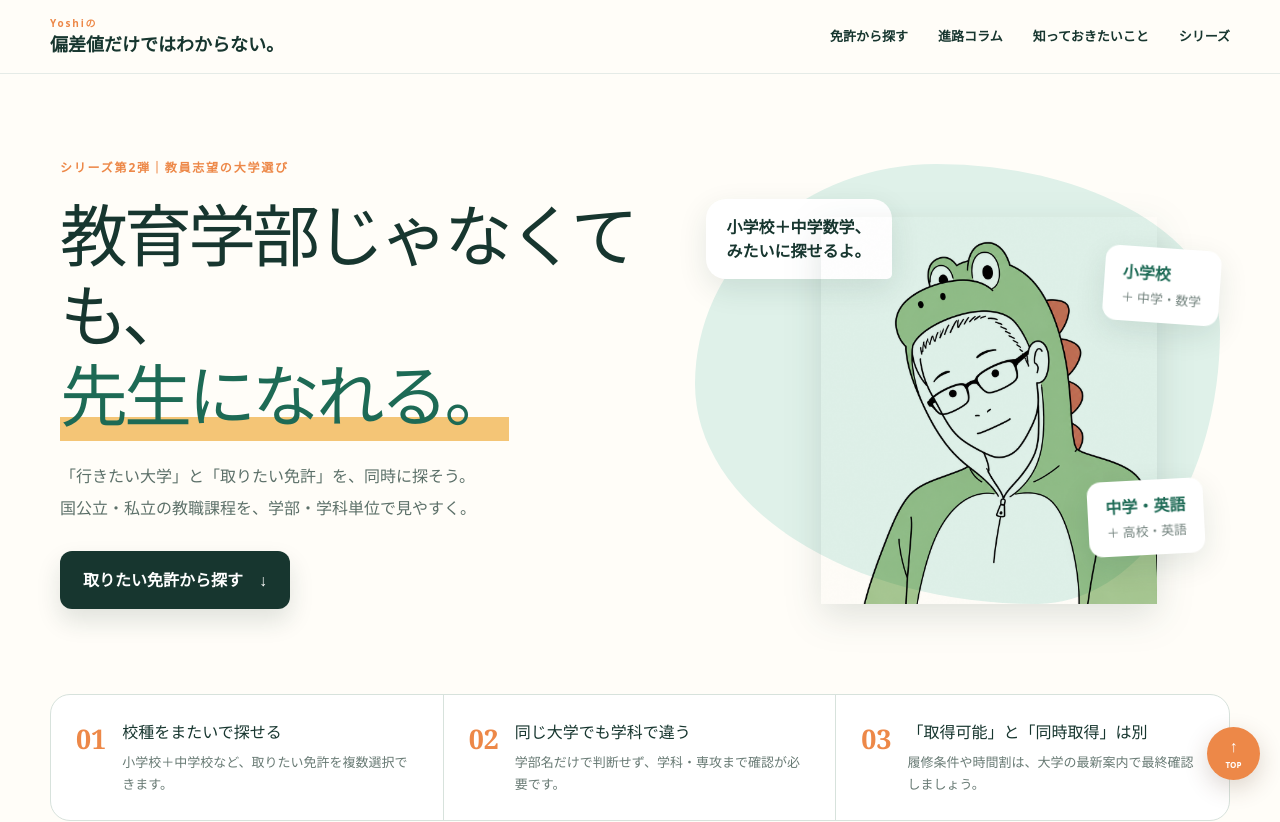
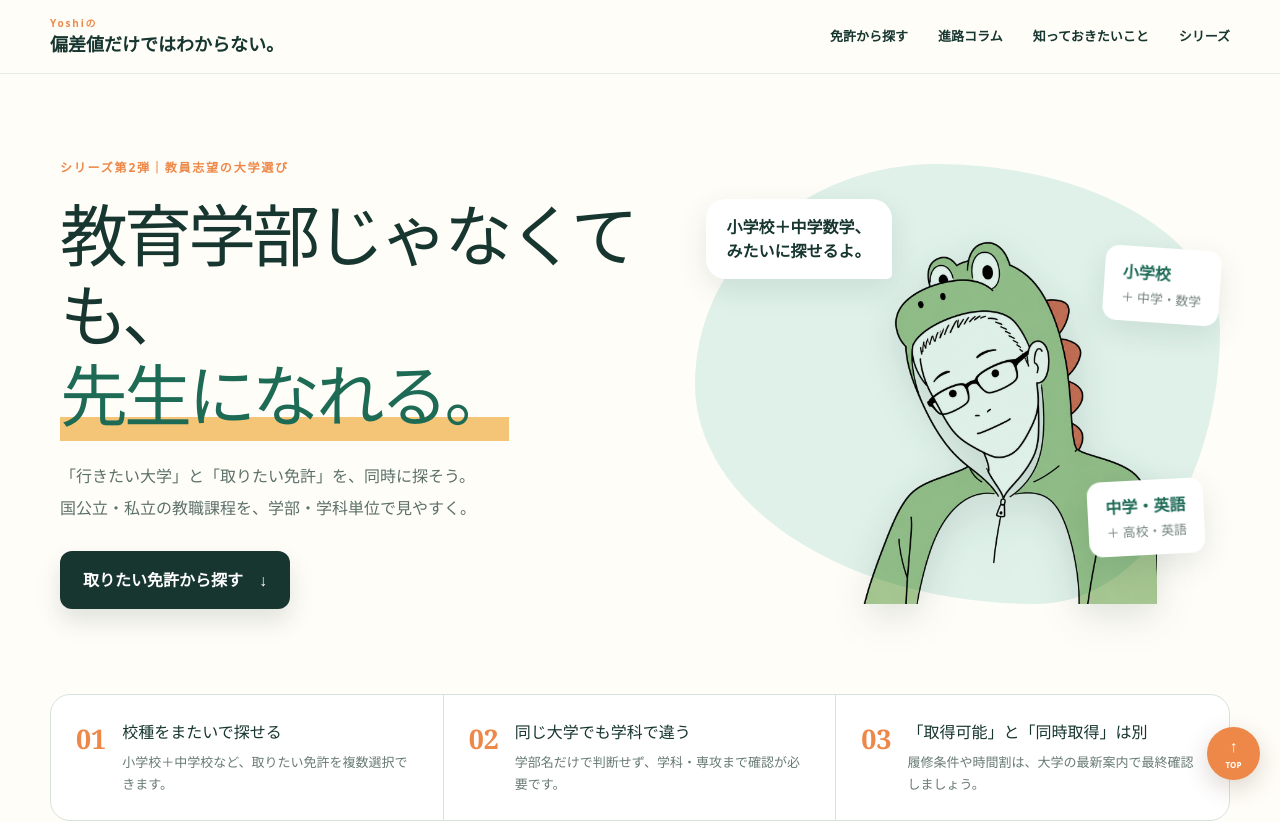
Before and after one commit to yoshiokayuta2-lgtm/teacher-license-navi, a Next.js app: page / in a window 1280 px wide. Shown: the top 822 px of the page. Built offline with nearby package versions, Linux system fonts and the light colour scheme.

Commit message:
Add files via upload

```diff
--- a/app/layout.tsx
+++ b/app/layout.tsx
@@ -15,6 +15,9 @@ const geistMono = Geist_Mono({
 export const metadata: Metadata = {
   title: "偏差値だけではわからない 教員免許ナビ",
   description: "教育学部以外も含め、大学・学部・学科から取得できる教員免許を探せる進路情報サイト。",
+  other: {
+    google: "notranslate",
+  },
   icons: {
     icon: "/favicon.svg",
     shortcut: "/favicon.svg",
@@ -27,7 +30,7 @@ export default function RootLayout({
   children: React.ReactNode;
 }>) {
   return (
-    <html lang="ja">
+    <html lang="ja" translate="no">
       <body
         className={`${geistSans.variable} ${geistMono.variable} antialiased`}
       >
--- a/app/page.tsx
+++ b/app/page.tsx
@@ -143,7 +143,7 @@ export default function Home() {
     <header><a className="brand" href="#top"><small>Yoshiの</small>偏差値だけではわからない。</a><nav><a href="#finder">免許から探す</a><a href="#columns">進路コラム</a><a href="#tips">知っておきたいこと</a><a href="#series">シリーズ</a></nav></header>
     <section className="hero">
       <div><p className="label">シリーズ第2弾｜教員志望の大学選び</p><h1>教育学部じゃなくても、<br/><em>先生になれる。</em></h1><p className="lead">「行きたい大学」と「取りたい免許」を、同時に探そう。<br/>国公立・私立の教職課程を、学部・学科単位で見やすく。</p><a className="cta" href="#finder">取りたい免許から探す　↓</a></div>
-      <div className="visual"><div className="bubble">小学校＋中学数学、<br/>みたいに探せるよ。</div><img className="yoshiHero" src={asset("/yoshi-teacher.png")} alt="恐竜の着ぐるみを着たYoshi"/><div className="mini one"><b>小学校</b><small>＋ 中学・数学</small></div><div className="mini two"><b>中学・英語</b><small>＋ 高校・英語</small></div></div>
+      <div className="visual"><div className="bubble">小学校＋中学数学、<br/>みたいに探せるよ。</div><img className="yoshiHero" src={asset("/yoshi-teacher-transparent.png")} alt="恐竜の着ぐるみを着たYoshi"/><div className="mini one"><b>小学校</b><small>＋ 中学・数学</small></div><div className="mini two"><b>中学・英語</b><small>＋ 高校・英語</small></div></div>
     </section>
     <section className="tips" id="tips">
       <article><b>01</b><div><h3>校種をまたいで探せる</h3><p>小学校＋中学校など、取りたい免許を複数選択できます。</p></div></article>
```
Also changed, not shown: public/yoshi-teacher-transparent.png (added).
